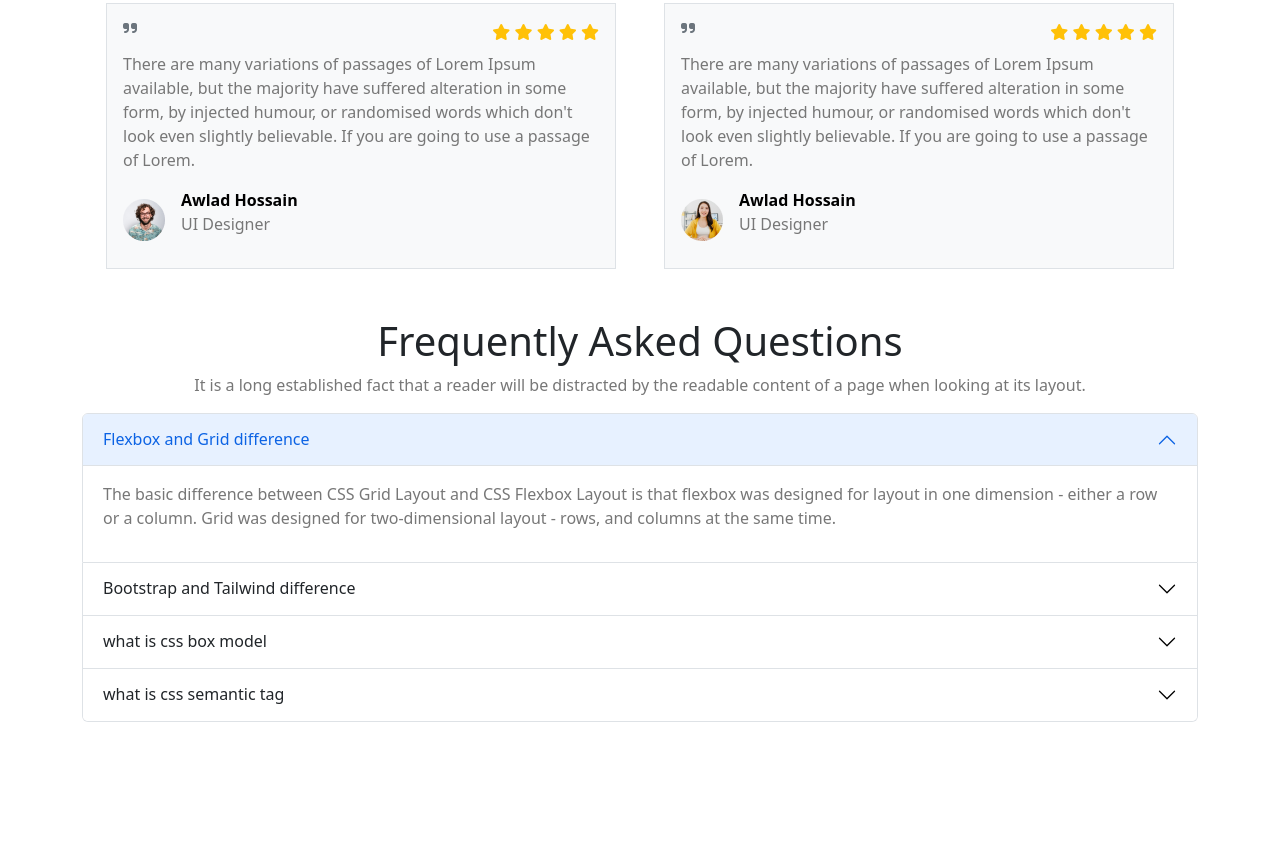
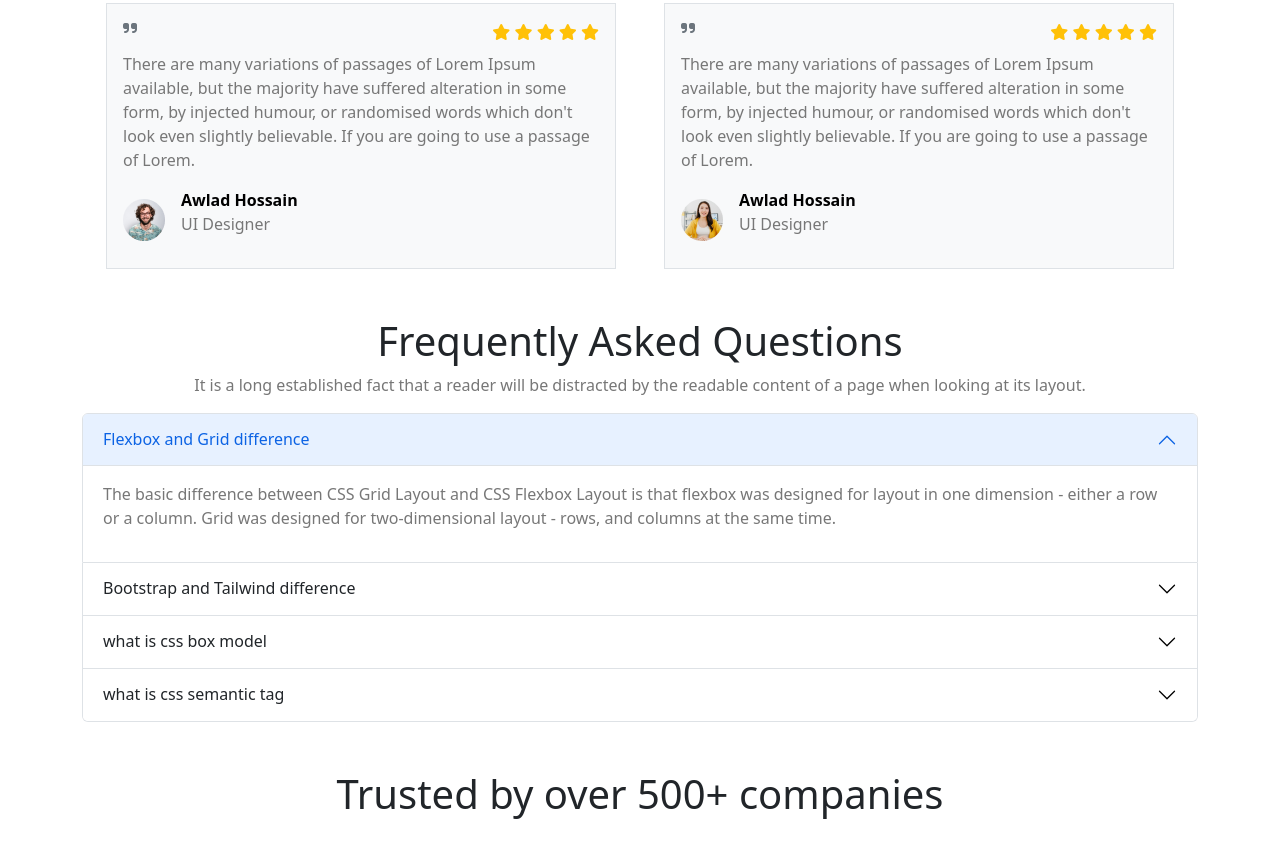
Before and after one commit to kazimahadi/bootstrap-website-one, a plain HTML site: page index.html in a window 1280 px wide. Shown: the part 3231-4089 px from the top of the page. Before the commit the page ends 4001 px from the top, so only its background shows below. Drawn offline with nearby package versions, Linux system fonts and the light colour scheme; a web font is replaced by a local one.

Commit message:
5th commit

```diff
--- a/index.html
+++ b/index.html
@@ -514,6 +514,17 @@
             </div>
         </section>
 
+        <section class="mb-5">
+            <div class="container">
+                <div class="companies text-center">
+                    <div class="pb-3">
+                        <h1>Trusted by over 500+ companies</h1>
+                    </div>
+
+                </div>
+            </div>
+        </section>
+
     </main>
 
 
```
